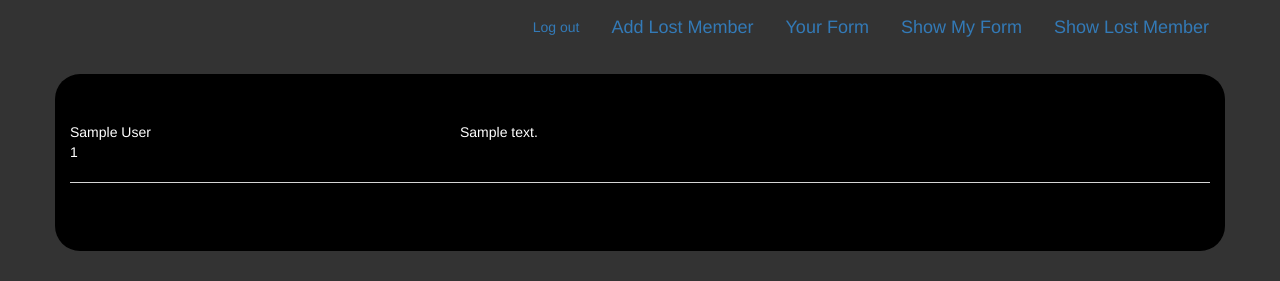
After one commit to Shalom-Berhane/form_collector, a Django app: page /lost_list/ in a window 1280 px wide. The commit adds this page. Shown: the top 281 px of the page. Run offline with Django 3.2, Linux system fonts and the light colour scheme; a user stored in the database is signed in; tables that the repository leaves empty hold one stand-in row (values such as "Sample post"); some libraries are stand-ins or nearby versions.

Commit message:
all technical work is done

```diff
--- a/members/forms.py
+++ b/members/forms.py
@@ -25,10 +25,12 @@ class MemberForm(forms.ModelForm):
     class Meta:
         model = MemberFormModel
         fields = "__all__"
+        # fields = ('full_name', 'phone_number')
+        exclude = ['user_name']
 
     def __init__(self, *args, **kwargs):
         super().__init__(*args, **kwargs)
-        self.fields['user_name'].label = 'ምሉአ ስም'
+        self.fields['full_name'].label = 'ምሉአ ስም'
         self.fields['phone_number'].label = 'ቁ. ስልኪ'
         self.fields['address'].label = 'ህልው ገዛወቲ'
         self.fields['current_member'].label = 'ህልው ክፍሊ'
@@ -45,6 +47,7 @@ class LostMemberCreateForm(forms.ModelForm):
     class Meta:
         model = LostMemberModel
         fields = "__all__"
+        exclude = ['author']
 
     def __init__(self, *args, **kwargs):
         super().__init__(*args, **kwargs)
--- a/members/models.py
+++ b/members/models.py
@@ -1,5 +1,6 @@
 from django.contrib import auth
 from django.db import models
+from django.contrib.auth import get_user_model
 
 CHOICES =(
     ("1", "ኣብ ፍሉይ መደብ ጥራይ ይሳተፍ/ትሳተፍ"),
@@ -15,16 +16,24 @@ academic = (
     ("5", "12+4"),
     ("6", "12+5"),
 )
+new_user = get_user_model()
+
+# class User(auth.models.User, auth.models.PermissionsMixin):
+#
+#     def __str__(self):
+#         return "@{}".format(self.username)
 
 
-class User(auth.models.User, auth.models.PermissionsMixin):
+class User(new_user):
 
     def __str__(self):
-        return "@{}".format(self.username)
+        return str(self.username)
 
 
 class LostMemberModel(models.Model):
+    author = models.ForeignKey(new_user, on_delete=models.CASCADE)
     full_name = models.CharField(max_length=200)
+    photo = models.ImageField(upload_to='media', blank=True, null=True)
     address = models.CharField(max_length=100)
     phone_number = models.IntegerField(
         help_text="Enter 6 digit roll number"
@@ -38,13 +47,13 @@ class LostMemberModel(models.Model):
     additional_advice = models.TextField()
 
     def __str__(self):
-        return self.full_name
+        return str(self.full_name)
 
 
 class MemberFormModel(models.Model):
-    # user_name = models.ForeignKey(User, on_delete=models.CASCADE)
-    photo = models.ImageField(upload_to='media')
-    user_name = models.CharField(max_length=100)
+    user_name = models.OneToOneField(new_user, related_name="posts", on_delete=models.CASCADE)
+    photo = models.ImageField(upload_to='media',  blank=True, null=True)
+    full_name = models.CharField(max_length=100)
     phone_number = models.IntegerField()
     address = models.CharField(max_length=100)
     current_member = models.CharField(max_length=200)
@@ -57,4 +66,4 @@ class MemberFormModel(models.Model):
     guardian_number = models.IntegerField()
 
     def __str__(self):
-        return self.user_name
+        return str(self.user_name)
--- /dev/null
+++ b/members/templates/members/lostmembermodel_list.html
@@ -0,0 +1,29 @@
+{% extends "base.html" %}
+{% load bootstrap4 %}
+
+{% block content %}
+<style>
+    .aTag {
+  Text-decoration:none;
+  color: white;
+}
+</style>
+<!--<div class="col-md-8">-->
+    {% for post in my_projects %}
+<a class="aTag" href="{% url 'members:detail' pk=post.pk %}">
+        <div class="row">
+            <div class="col-sm-4">
+                {{ post.full_name }}<br/>
+                {{ post.phone_number }}
+            </div>
+            <div class="col-sm-4">
+                {{ post.address }}
+            </div>
+
+        </div>
+</a>
+    <hr/>
+            {% endfor %}
+
+<!--    </div>-->
+        {% endblock %}
--- a/members/urls.py
+++ b/members/urls.py
@@ -22,7 +22,16 @@ urlpatterns = [
     path("form/",
          views.LostMember.as_view(),
          name="form"),
-    path("member_form",
+    path("member_form/",
          views.MemberForm.as_view(),
          name="member_form"),
+    path("my_form/",
+         views.ListMemberForm.as_view(),
+         name="my_form"),
+    path("lost_list/",
+         views.ListLostMemberForm.as_view(),
+         name="lost_member_list"),
+    path("detail/<pk>/",
+         views.DetailLostMember.as_view(),
+         name="detail")
 ] + static(settings.MEDIA_URL, document_root=settings.MEDIA_ROOT)
--- a/members/views.py
+++ b/members/views.py
@@ -1,8 +1,14 @@
 from django.urls import reverse_lazy
-from django.views.generic import CreateView, TemplateView
+from django.views.generic import CreateView, TemplateView, ListView, DetailView
 from django.views.generic.edit import FormView
+from django.contrib.auth import get_user_model
+from django.http import HttpResponse
 from .models import LostMemberModel, MemberFormModel
+from django.shortcuts import render
 from . import forms
+from .models import User
+
+# User = get_user_model()
 
 
 class Home(TemplateView):
@@ -24,6 +30,13 @@ class MemberForm(CreateView, FormView):
     success_url = reverse_lazy('members:home')
     template_name = "member_form.html"
 
+    def form_valid(self, form):
+        try:
+            form.instance.user_name = self.request.user
+            return super().form_valid(form)
+        except:
+            return render(self.request, "members/haveForm.html", self.get_context_data())
+
 
 class LostMember(CreateView, FormView):
     form_class = forms.LostMemberCreateForm
@@ -33,7 +46,35 @@ class LostMember(CreateView, FormView):
     template_name = "lost_member.html"
 
     def form_valid(self, form):
-        self.object = form.save(commit=False)
-        self.object.user = self.request.user
-        self.object.save()
+        form.instance.author = self.request.user
         return super().form_valid(form)
+
+
+class ListMemberForm(ListView):
+
+    model = MemberFormModel
+    # template_name = "user_post_list.html"
+
+    # def get_queryset(self):
+    #     print(self.kwargs)
+    #     user = get_object_or_404(User, username=self.kwargs.get('user_name'))
+    #     return MemberFormModel.objects.filter(author=user)#.order_by('-date_posted')
+
+    def get_context_data(self, *args, **kwargs):
+        context = super(ListMemberForm, self).get_context_data(**kwargs)
+        context['my_projects'] = MemberFormModel.objects.filter(user_name=self.request.user)
+        return context
+
+
+class ListLostMemberForm(ListView):
+
+    model = LostMemberModel
+
+    def get_context_data(self, *args, **kwargs):
+        context = super(ListLostMemberForm, self).get_context_data(**kwargs)
+        context['my_projects'] = LostMemberModel.objects.filter(author=self.request.user)
+        return context
+
+
+class DetailLostMember(DetailView):
+    model = LostMemberModel
--- a/templates/base.html
+++ b/templates/base.html
@@ -27,6 +27,8 @@ body {background-color: #333333;
                 <li><a href="{% url 'members:logout' %}" class="btn btn-simple">Log out</a></li>
                 <li><a href="{% url 'members:form' %}" class="btn btn-simple btn-lg">Add Lost Member</a></li>
                 <li><a href="{% url 'members:member_form' %}" class="btn btn-simple btn-lg">Your Form</a></li>
+                <li><a href="{% url 'members:my_form' %}" class="btn btn-simple btn-lg">Show My Form</a></li>
+                <li><a href="{% url 'members:lost_member_list' %}" class="btn btn-simple btn-lg">Show Lost Member</a></li>
             {% else %}
                 <li><a href="{% url 'members:login' %}" class="btn btn-simple btn-lg">Log in</a></li>
                 <li><a href="{% url 'members:signup' %}" class="btn btn-simple btn-lg">Sign up</a></li>
```
Also changed, not shown: members/templates/members/haveForm.html (added, +9 -0 lines), members/templates/members/lostmembermodel_detail.html (added, +23 -0 lines), members/templates/members/memberformmodel_list.html (added, +11 -0 lines).
